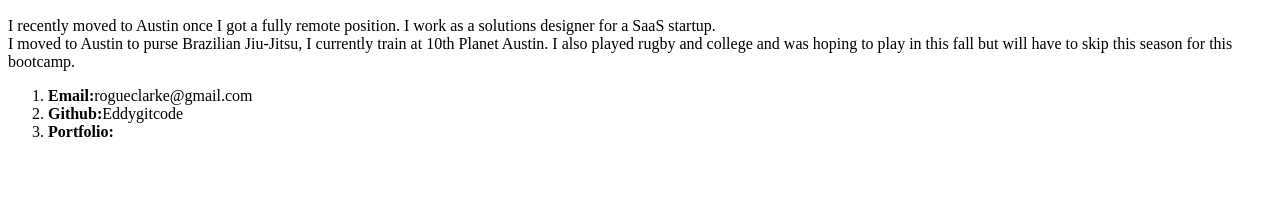
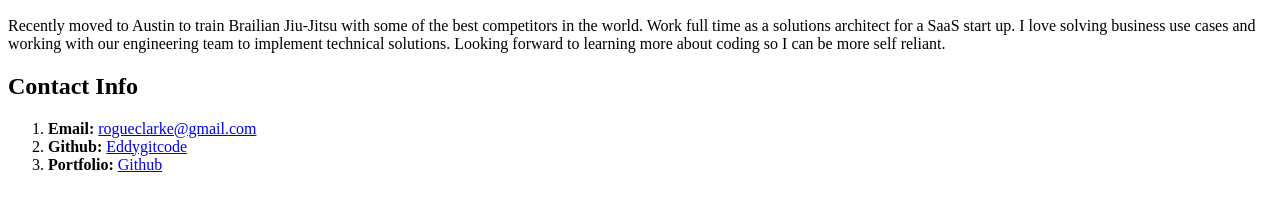
Before and after one commit to Eddygitcode/first-day-repo, a plain HTML site: page Student-bio.html in a window 1280 px wide. Shown: the part 468-676 px from the top of the page. Drawn offline with Linux system fonts and the light colour scheme.

Commit message:
activity 6 complete

```diff
--- a/Student-bio.html
+++ b/Student-bio.html
@@ -15,24 +15,22 @@
       <br>
       <h2>Edwin Clarke</h2>
     </header>
-    <section>
+    <section class="lesson">
       <!-- Image -->
-      <img src="https://scontent.faus1-1.fna.fbcdn.net/v/t1.6435-9/110626576_3801933936500317_5640512474699759937_n.jpg?_nc_cat=110&ccb=1-7&_nc_sid=09cbfe&_nc_ohc=YhDP95Qu4RwAX87JqYw&_nc_ht=scontent.faus1-1.fna&oh=00_AT_u5w99DVCrQbbbatI0yfRk0SBBNHiP-U46pel-zLNiMQ&oe=633CB4FB" alt="first try FB prof pic"/>
-
+      <img src="https://scontent.faus1-1.fna.fbcdn.net/v/t1.6435-9/110626576_3801933936500317_5640512474699759937_n.jpg?_nc_cat=110&ccb=1-7&_nc_sid=09cbfe&_nc_ohc=UNpBVDFFyh8AX9B189e&_nc_ht=scontent.faus1-1.fna&oh=00_AT-rSiVVIimAP1M70WcWmvlwqpvN1-MzPuCCCTAefsvaTA&oe=63449DFB" alt="profile image"
       <!-- Paragraph -->
       <p>
-        I recently moved to Austin once I got a fully remote position.  I work as a solutions designer for a SaaS startup.
-        <br>
-        I moved to Austin to purse Brazilian Jiu-Jitsu, I currently train at 10th Planet Austin.
-        I also played rugby and college and was hoping to play in this fall but will have to skip this season for this bootcamp.
-
+        Recently moved to Austin to train Brailian Jiu-Jitsu with some of the best competitors in the world.  Work full time as a solutions architect for a SaaS start up.  I love solving business use cases and working with our engineering team to implement technical solutions.  Looking forward to learning more about coding so I can be more self reliant.
       </p>
-
+    </section>
+    <section>
+      <!-- Contact Info -->
+      <h2>Contact Info</h2>
        <!-- ordered list -->
        <ol>
-        <li><b>Email:</b>rogueclarke@gmail.com</li>
-        <li><b>Github:</b>Eddygitcode</li>
-        <li><b>Portfolio:</b><a href="https://github.com/Eddygitcode"></a></li>
+        <li><b>Email: </b><a href="rogueclarke@gmail.com">rogueclarke@gmail.com</a></li>
+        <li><b>Github: </b><a href="https://github.com/Eddygitcode">Eddygitcode</a></li>
+        <li><b>Portfolio: </b><a href="https://github.com/Eddygitcode">Github</a></li>
       </ol>
     </section>
   </body>
```
Also changed, not shown: 1 other file.
